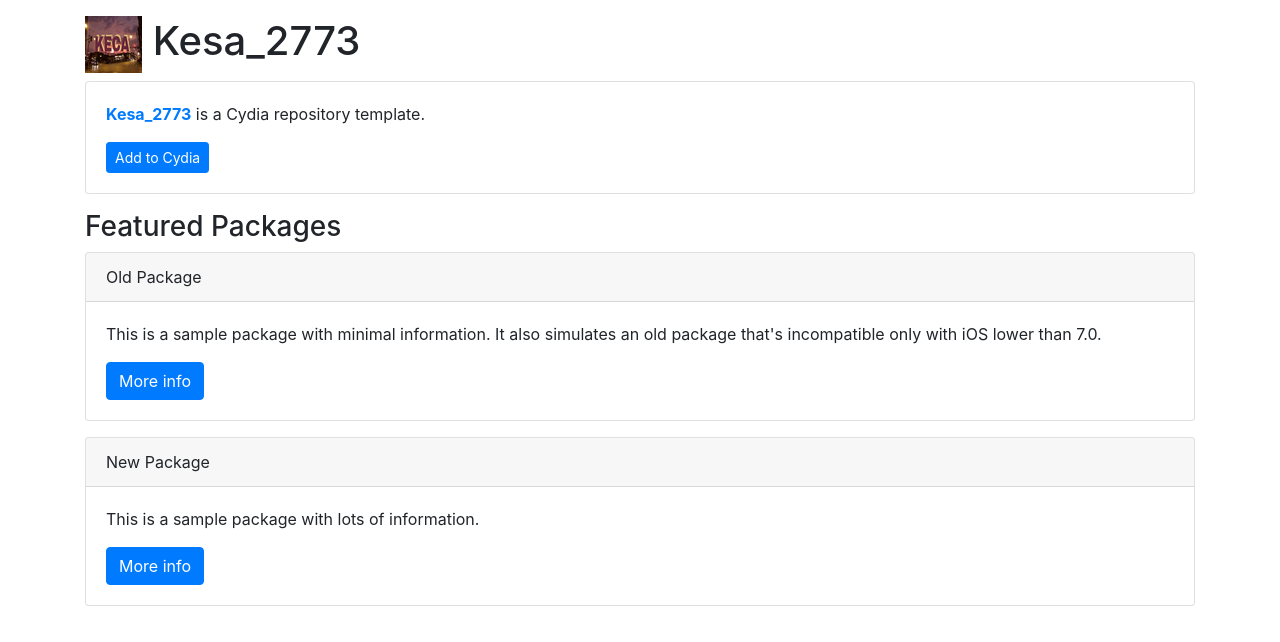
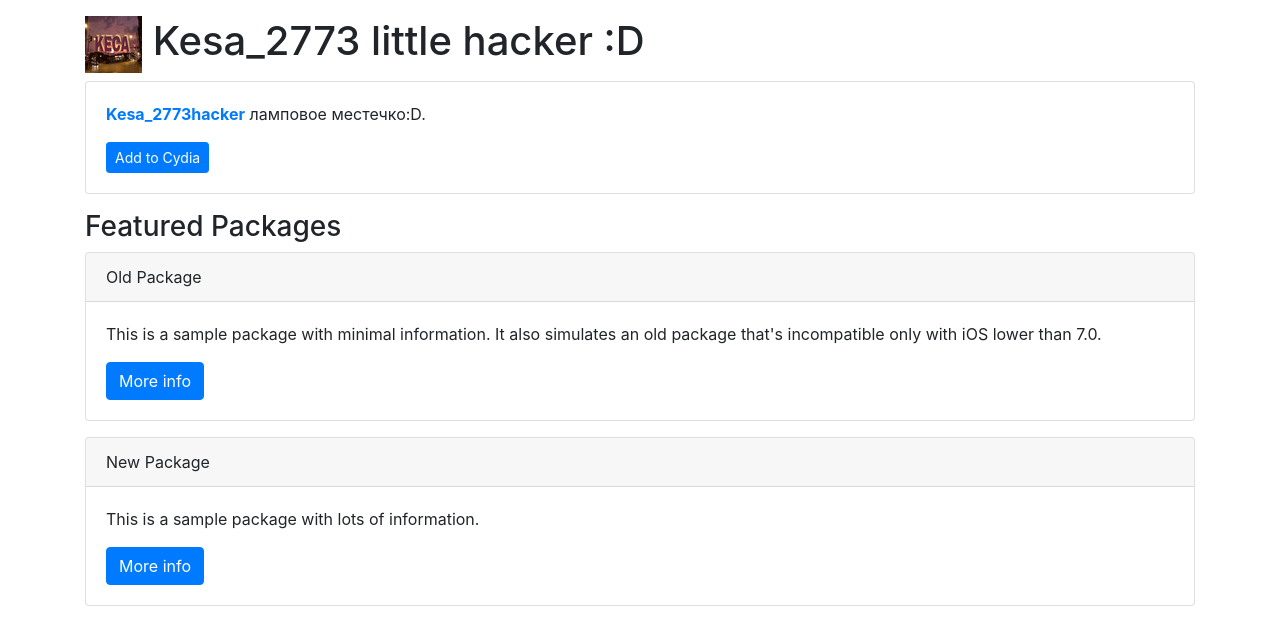
Before and after one commit to Kesa2773/Kesa_2773, a plain HTML site: page index.html in a window 1280 px wide. Drawn offline with nearby package versions, Linux system fonts and the light colour scheme.

Commit message:
Update index.html

```diff
--- a/index.html
+++ b/index.html
@@ -1,7 +1,7 @@
 <!DOCTYPE html>
 <html lang="en">
 <head>
-  <title>Kesa_2773</title>
+  <title> Kesa_2773 little hacker:D</title>
   <meta charset="utf-8">
   <meta name="viewport" content="width=device-width, initial-scale=1">
   <link rel="stylesheet" href="https://stackpath.bootstrapcdn.com/bootstrap/4.5.0/css/bootstrap.min.css" integrity="sha384-9aIt2nRpC12Uk9gS9baDl411NQApFmC26EwAOH8WgZl5MYYxFfc+NcPb1dKGj7Sk" crossorigin="anonymous">
@@ -11,13 +11,13 @@
 <body>
 
 <div class="container">
-	<h1><img src="CydiaIcon.png"> Kesa_2773</h1>
+	<h1><img src="CydiaIcon.png"> Kesa_2773 little hacker :D </h1>
 </div>
 
 <div class="container">
 	<div class="card">
 		<div class="card-body">
-			<p><span class="text-primary"><b>Kesa_2773</span></b> is a Cydia repository template.</p>
+			<p><span class="text-primary"><b>Kesa_2773hacker</span></b> ламповое местечко:D.</p>
 			<a class="btn btn-sm btn-primary" href="cydia://url/https://cydia.saurik.com/api/share#?source=https://supermamon.github.io/Reposi3/">Add to Cydia</a>
 		</div>
 	</div>
```
